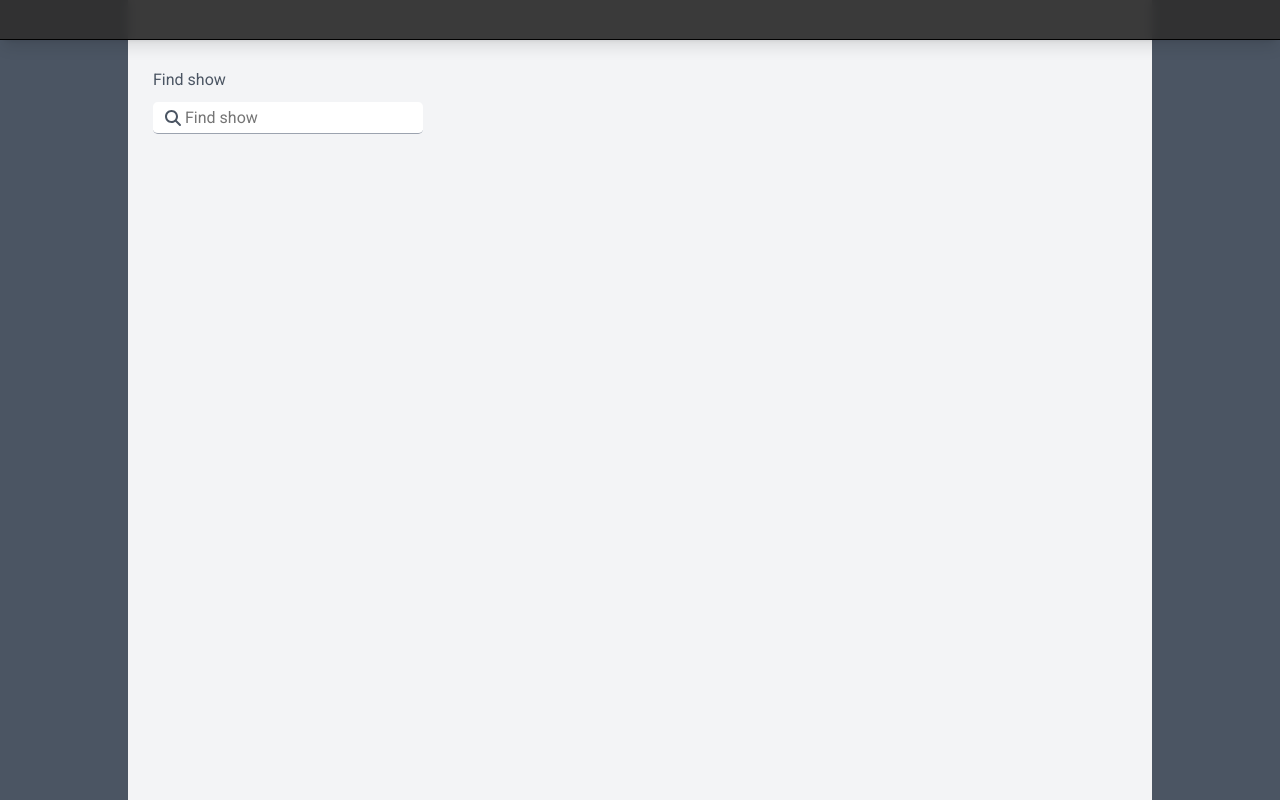
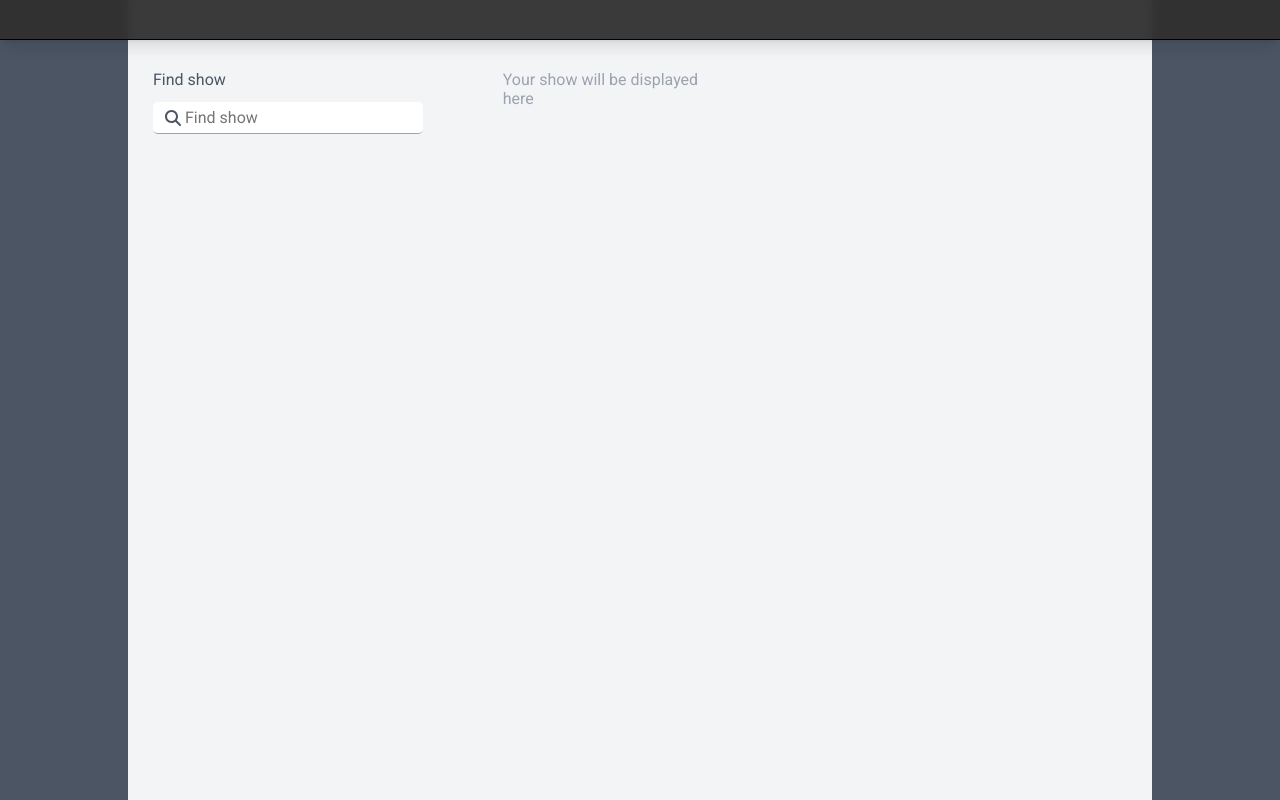
Before and after one commit to serhiihaniuk/ubs, a React app: page / in a window 1280 px wide. Built offline with nearby package versions, Linux system fonts and the light colour scheme.

Commit message:
add readme

```diff
--- a/src/pages/Search/SearchPage.tsx
+++ b/src/pages/Search/SearchPage.tsx
@@ -46,8 +46,8 @@ const SearchPage = () => {
   };
 
   return (
-    <main className="search-page">
-      <div className="search-page__search">
+    <section className="search-page">
+      <aside className="search-page__search">
         <Search
           onChange={handleQueryChange}
           onSelect={handleSelect}
@@ -56,9 +56,9 @@ const SearchPage = () => {
           value={searchValue}
           onSubmit={handleAddShow}
         />
-      </div>
+      </aside>
       <ShowList />
-    </main>
+    </section>
   );
 };
 
--- a/src/pages/Search/components/ShowList/ShowCard.tsx
+++ b/src/pages/Search/components/ShowList/ShowCard.tsx
@@ -20,6 +20,7 @@ const ShowCard: FC<ShowCardProps> = ({ show }) => {
           <img className="show-card__image" src={show.image?.medium} alt="film desc" />
         )}
       </div>
+      {show?.rating.average && <p> Rating: {show.rating.average}</p>}
       <p>{!!show.genres.length && 'genres: ' + show.genres.join(', ')}</p>
 
       <button onClick={handleRemove}>Remove</button>
--- a/src/pages/Search/components/ShowList/ShowList.scss
+++ b/src/pages/Search/components/ShowList/ShowList.scss
@@ -5,6 +5,10 @@
   gap: 1rem;
   @media (max-width: 765px) {
     grid-template-columns: 1fr;
+  }
+  &__placeholder {
+    color: var(--grey_300);
+    font-size: 1rem;
   }
 }
 
@@ -48,9 +52,11 @@
 
   p {
     flex-grow: 1;
+    text-align: center;
   }
 
   button {
     margin-top: 1rem;
+    cursor: pointer;
   }
 }
--- a/src/pages/Search/components/ShowList/ShowList.tsx
+++ b/src/pages/Search/components/ShowList/ShowList.tsx
@@ -6,19 +6,28 @@ import { ShowState } from '@src/store/types/reduxShowTypes';
 
 const ShowList: FC<Record<string, unknown>> = () => {
     const showMap = useTypedSelector((state) => state.selectedShow);
+
+    const showSortedByDateAdded = sortByDateAdded(showMap);
+
+
     return (
-    <div className="show-list">
-      {sortByDateAdded(showMap).map((show) => (
-        <ShowCard key={show.id} show={show} />
-      ))}
-    </div>
+        <main className="show-list">
+
+            {showSortedByDateAdded.length ?
+                showSortedByDateAdded.map((show) => (
+                    <ShowCard key={show.id} show={show}/>
+                )) :
+                <p className='show-list__placeholder'>Your show will be displayed here</p>
+            }
+        </main>
     );
 };
 
 export default memo(ShowList);
 
-function sortByDateAdded(showMap: ShowState) {
+function sortByDateAdded (showMap: ShowState) {
     const show = Object.values(showMap);
+
     return show.sort((a, b) => {
         if (!a.dateAdded || !b.dateAdded) return 0;
         return a.dateAdded - b.dateAdded;
--- a/src/pages/ShowDetails/ShowDetails.scss
+++ b/src/pages/ShowDetails/ShowDetails.scss
@@ -4,8 +4,10 @@
   justify-content: center;
   align-items: center;
   gap: 1rem;
+  width: 100%;
   max-width: 25rem;
   margin: 0 auto;
+  padding: 0 0 2rem;
   &__img-wrapper {
     width: 15rem;
     height: 25rem;
@@ -20,4 +22,7 @@
     width: 100%;
     height: 100%;
   }
+  &__title {
+    font-weight: 800;
+  }
 }
--- a/src/pages/ShowDetails/ShowDetails.tsx
+++ b/src/pages/ShowDetails/ShowDetails.tsx
@@ -21,7 +21,7 @@ const ShowDetails = () => {
 
   return (
     <main className="show-details">
-      <h1> {show?.name}</h1>
+      <h1 className="show-details__title"> {show?.name}</h1>
       <div className="show-details__img-wrapper">
         <img className="show-details__image" src={show?.image?.medium} alt={show?.name} />
       </div>
```
Also changed, not shown: 1 other file (tests, documents, lock files or other folders). Lines whose indentation alone changed are shown as unchanged.
